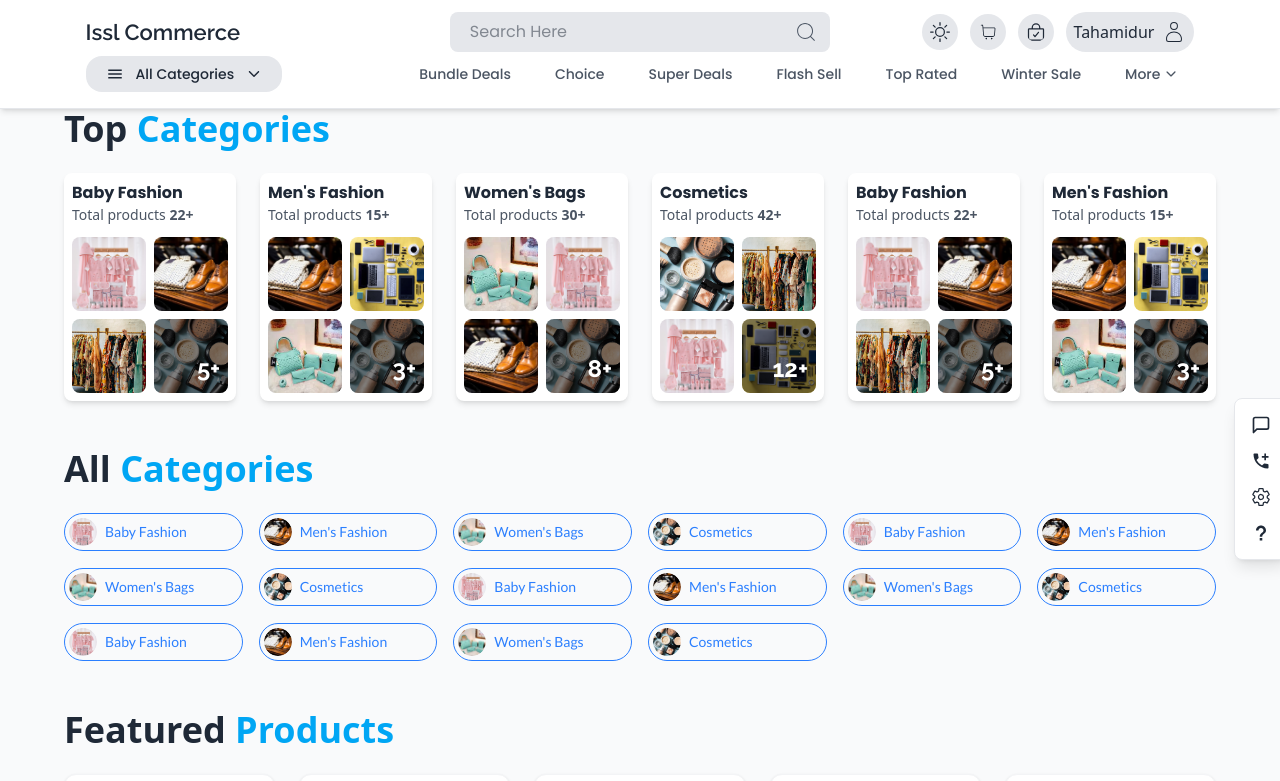
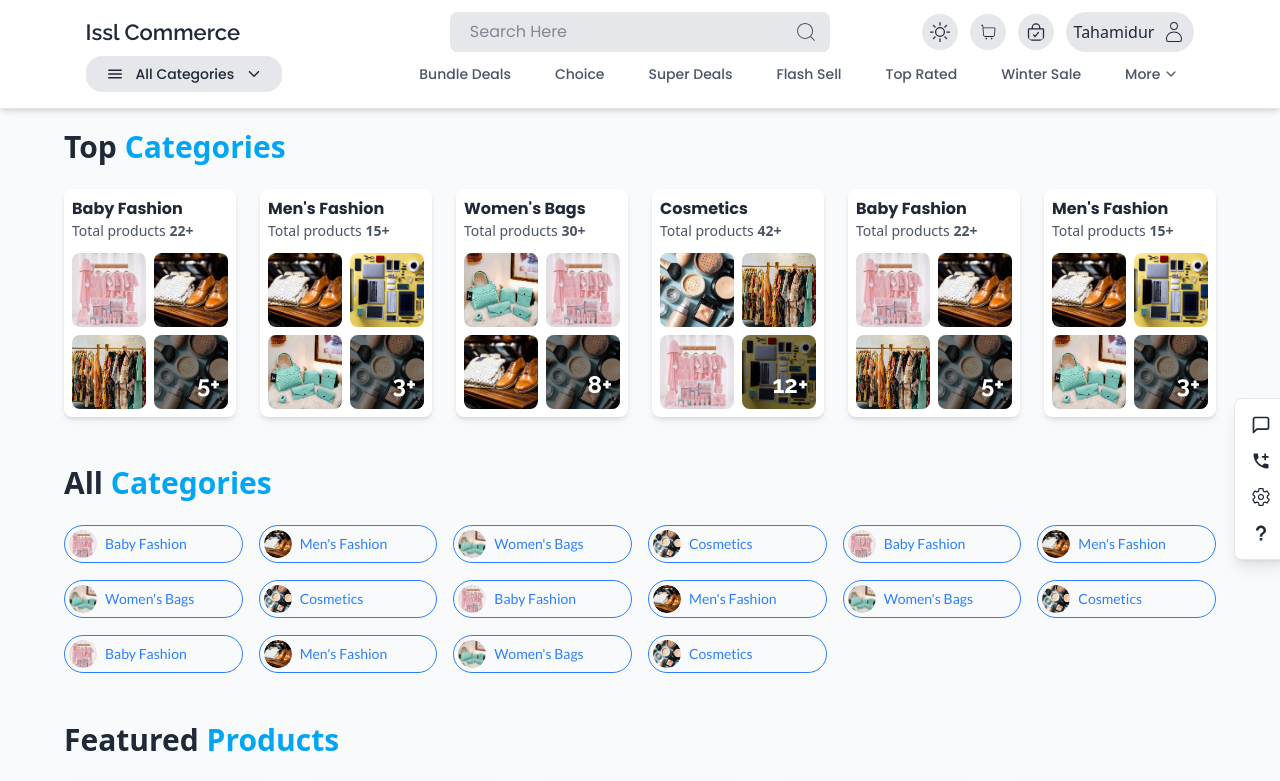
Before and after one commit to TahamidurTaief/icommerce, a Next.js app in the folder frontend/: page /categories in a window 1280 px wide. Shown: the top 781 px of the page. Built offline with nearby package versions, Linux system fonts and the light colour scheme.

Commit message:
fix title sizing

```diff
--- a/frontend/Components/Categories/CategoriesBlock.jsx
+++ b/frontend/Components/Categories/CategoriesBlock.jsx
@@ -395,10 +395,10 @@
     };
 
     return (
-        <div className="container w-full mx-auto pt-5 md:pt-0 py-10 md:py-20">
+        <div className="container w-full mx-auto pt-5 md:pt-5 py-10 md:py-20">
             {/* Top Categories Section */}
             <section className="mb-12">
-                <h2 className="text-2xl md:text-3xl lg:text-4xl font-bold mb-6">
+                <h2 className="text-2xl md:text-2xl lg:text-3xl font-bold mb-6">
                     Top <span className="text-sky-500">Categories</span>
                 </h2>
                 <div className="grid grid-cols-2 sm:grid-cols-3 md:grid-cols-4 lg:grid-cols-5 xl:grid-cols-6 gap-4 md:gap-6">
@@ -417,7 +417,7 @@
 
             {/* All Categories Section */}
             <section className="mb-12">
-                <h2 className="text-2xl md:text-3xl lg:text-4xl font-bold mb-6">
+                <h2 className="text-2xl md:text-2xl xl:text-3xl font-bold mb-6">
                     All <span className="text-sky-500">Categories</span>
                 </h2>
                 <div className="grid grid-cols-2 sm:grid-cols-3 md:grid-cols-4 lg:grid-cols-5 xl:grid-cols-6 gap-3 md:gap-4">
@@ -436,7 +436,7 @@
 
             {/* Products Section */}
             <section>
-                <h2 className="text-2xl md:text-3xl lg:text-4xl font-bold mb-6">
+                <h2 className="text-2xl md:text-2xl lg:text-3xl font-bold mb-6">
                     {selectedCategory ? (
                         <>
                             Filtered <span className="text-sky-500">Products</span>
```
